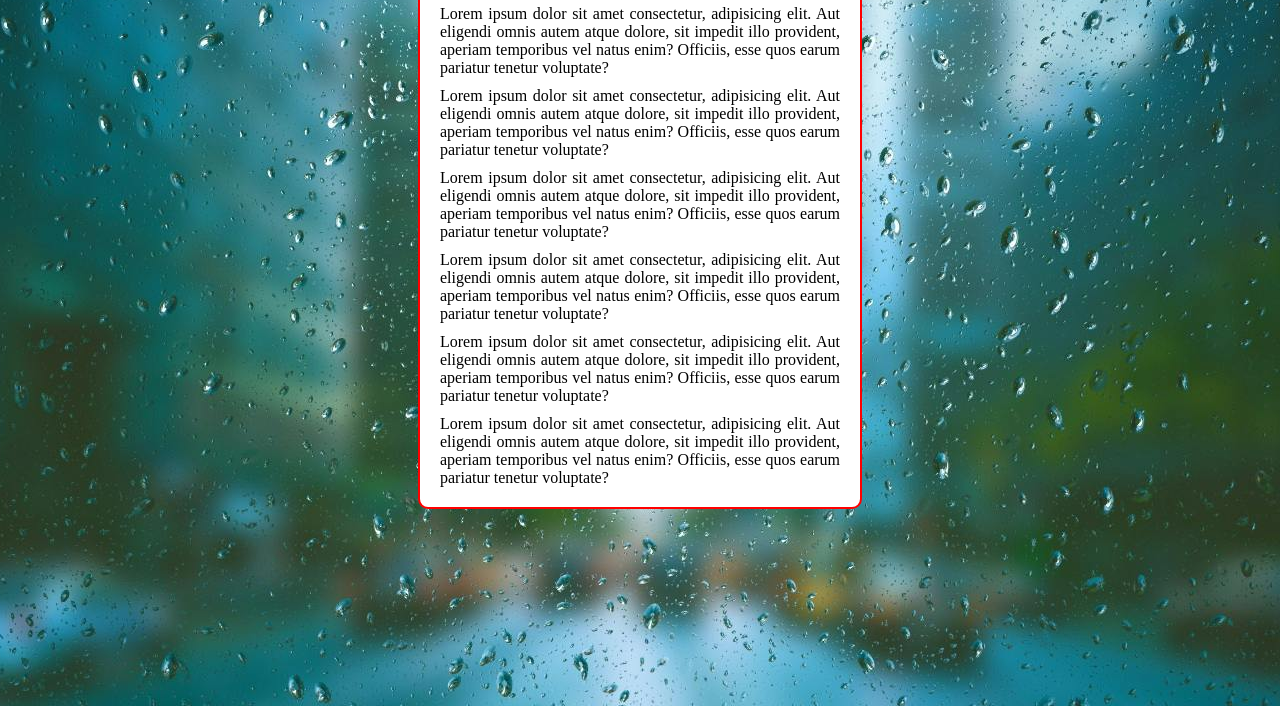
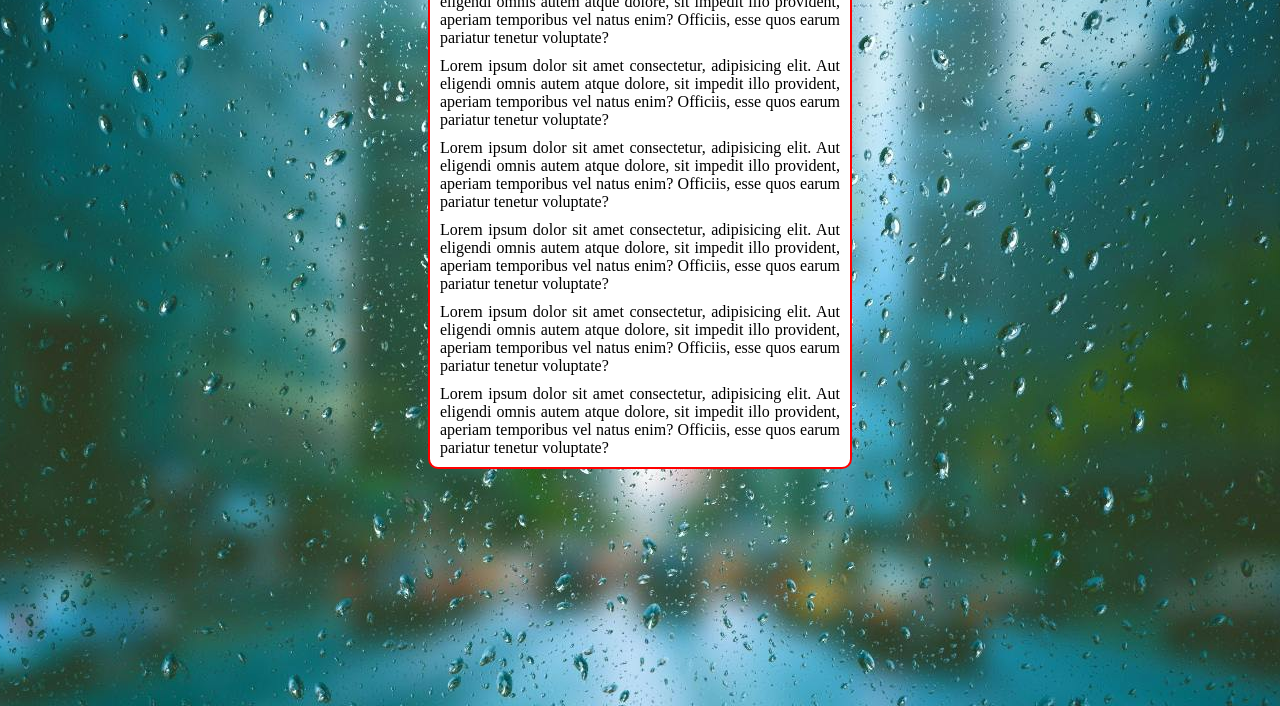
Before and after one commit to edenwood/html-css, a plain HTML site: page background03/index.html in a window 1280 px wide. Shown: the part 94-800 px from the top of the page. Drawn offline with Linux system fonts and the light colour scheme.

Commit message:
New comment

```diff
--- a/background03/index.html
+++ b/background03/index.html
@@ -11,19 +11,23 @@
             padding: 0
         }
         body{
-            height: 97vh;;
+            height: 100vh;;
             background-color: rgb(0, 0, 0);
             background-image: url('img02.jpg');
             background-repeat: no-repeat;
             background-position: center top;
+
+            /* Shorthand - background
+            color > image > position > repeat > size
+            > attachment */
         }
 
         main{
             background-color: rgba(255, 255, 255);
             border: 2px solid red;
             width: 400px;
-            margin: 20px auto;
-            padding: 20px;
+            padding: 10px;
+            margin: auto;
             border-radius: 10px;
         }
 
```
